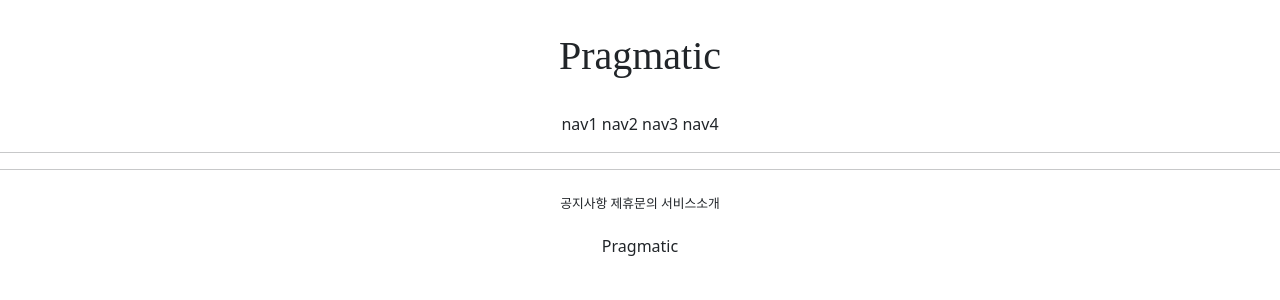
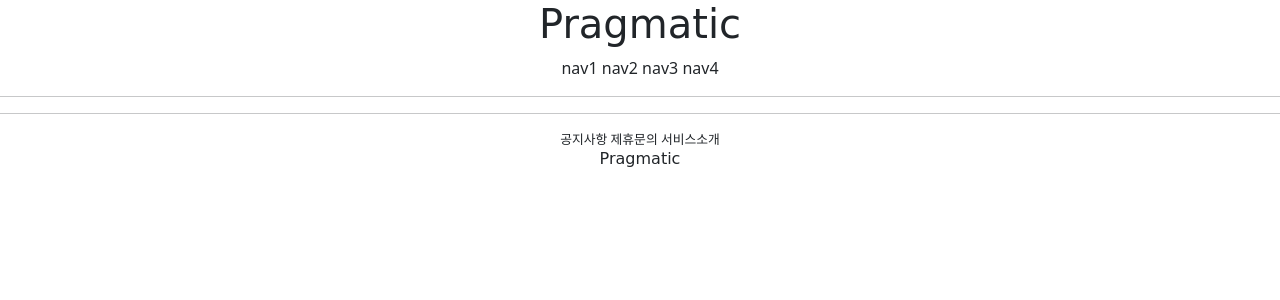
Before and after one commit to hyehmin/gis-5class, a Django app: template templates/base.html in a window 1280 px wide. Shown: the top 300 px of the page. Run offline with Django 3.2, Linux system fonts and the light colour scheme; the template is opened without the code that fills it, so the values that code supplies are empty; parts of the project's set-up code (start-up, migrations or seed data) failed here and were passed over; some web fonts are replaced.

Commit message:
2021-07-05 commit

```diff
--- a/HyeMinProject_second/settings.py
+++ b/HyeMinProject_second/settings.py
@@ -135,6 +135,11 @@ USE_TZ = True
 
 STATIC_URL = '/static/'
 
+STATIC_ROOT = os.path.join(BASE_DIR, 'staticfiles')
+
+STATICFILES_DIRS = [
+    BASE_DIR / "static"
+]
 # Default primary key field type
 # https://docs.djangoproject.com/en/3.2/ref/settings/#default-auto-field
 
--- /dev/null
+++ b/static/base.css
@@ -0,0 +1,14 @@
+.pragmatic_logo {
+    font-family: 'Lobstar', cursive;
+}
+.pragmatic_footer_button {
+    font-size: .8rem;
+}
+
+.pragmatic_footer {
+    text-align: center;
+}
+
+.pragmatic_header {
+    text-align:center;
+}
--- a/templates/footer.html
+++ b/templates/footer.html
@@ -1,10 +1,10 @@
-<div style="text-align: center">
-    <div style = "font-size: .8rem; margin: 1.5rem">
+<div class="pragmatic_footer">
+    <div class= "pragmatic_footer_button">
         <span>공지사항</span>
         <span>제휴문의</span>
         <span>서비스소개</span>
     </div>
     <div>
-        <h6>Pragmatic</h6>
+        <h6 class="pragmatic_logo">Pragmatic</h6>
     </div>
 </div>
--- a/templates/head.html
+++ b/templates/head.html
@@ -1,3 +1,5 @@
+{%  load static %}
+
 <head>
     <meta charset="UTF-8">
     <title>Title</title>
@@ -11,4 +13,7 @@
     <link rel="preconnect" href="https://fonts.googleapis.com">
     <link rel="preconnect" href="https://fonts.gstatic.com" crossorigin>
     <link href="https://fonts.googleapis.com/css2?family=Yomogi&display=swap" rel="stylesheet">
+
+    <link rel="stylesheet" type="text/css" href="{% static 'base.css' %}">
+
 </head>
--- a/templates/header.html
+++ b/templates/header.html
@@ -1,5 +1,5 @@
-<div style="text-align:center">
-    <div style="margin : 2rem 0; font-family: 'Pacifico', 'cursive;">
+<div class="pragmatic_header">
+    <div class="pragmatic_logo">
         <h1>Pragmatic</h1>
     </div>
     <div>
```
Also changed, not shown: templates/base.html (indentation only).
